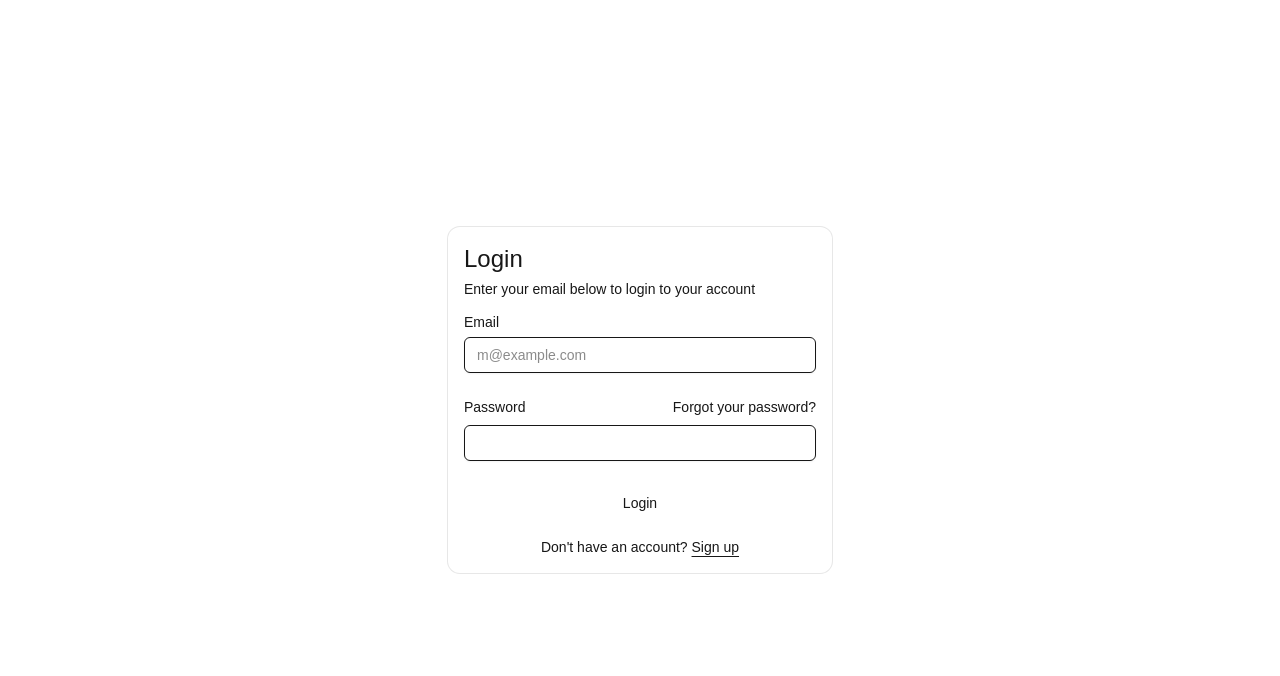
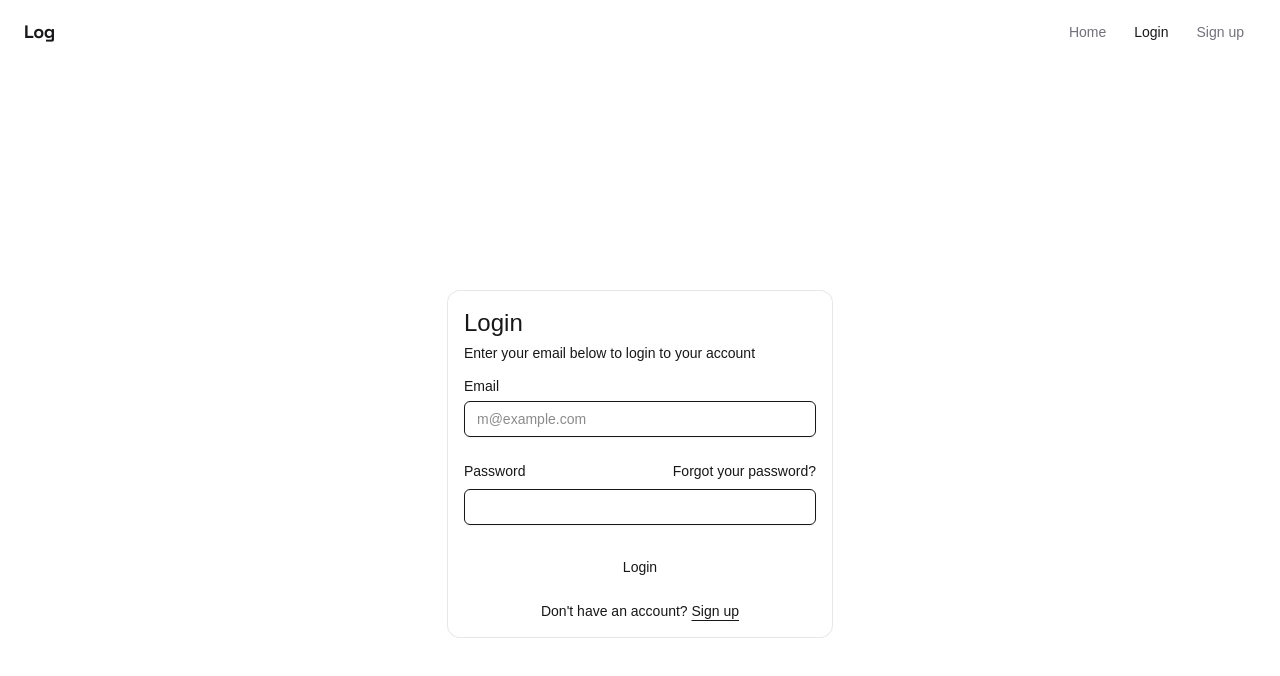
Before and after one commit to maxBRT/steam-backlog, a Next.js app: page /auth/login in a window 1280 px wide. Shown: the top 676 px of the page. Built offline with nearby package versions, Linux system fonts and the light colour scheme.

Commit message:
Add public nav for landing and auth routes.
Gives unauthenticated users Home, Login, and Sign up links via a shared (public) layout shell.

```diff
--- /dev/null
+++ b/app/(public)/auth/login/page.tsx
@@ -0,0 +1,11 @@
+import { LoginForm } from "@/components/login-form"
+
+export default function Page() {
+    return (
+        <div className="flex min-h-svh w-full items-center justify-center p-6 md:p-10">
+            <div className="w-full max-w-sm">
+                <LoginForm />
+            </div>
+        </div>
+    )
+}
--- /dev/null
+++ b/app/(public)/layout.tsx
@@ -0,0 +1,14 @@
+import { PublicNav } from "@/components/public-nav";
+
+export default function PublicLayout({
+  children,
+}: {
+  children: React.ReactNode;
+}) {
+  return (
+    <>
+      <PublicNav />
+      {children}
+    </>
+  );
+}
--- a/app/auth/login/page.tsx
+++ /dev/null
@@ -1,11 +0,0 @@
-import { LoginForm } from "@/components/login-form"
-
-export default function Page() {
-  return (
-    <div className="flex min-h-svh w-full items-center justify-center p-6 md:p-10">
-      <div className="w-full max-w-sm">
-        <LoginForm />
-      </div>
-    </div>
-  )
-}
--- /dev/null
+++ b/components/public-nav.tsx
@@ -0,0 +1,46 @@
+"use client";
+
+import Link from "next/link";
+import { usePathname } from "next/navigation";
+
+const LINKS = [
+    { href: "/", label: "Home" },
+    { href: "/auth/login", label: "Login" },
+    { href: "/auth/sign-up", label: "Sign up" },
+] as const;
+
+export function PublicNav() {
+    const pathname = usePathname();
+
+    return (
+        <header className="flex items-center justify-between px-4 py-4 sm:px-6">
+            <Link
+                href="/"
+                className="font-(family-name:--font-wordmark) text-lg font-bold tracking-tight text-zinc-900 dark:text-zinc-50"
+            >
+                Log
+            </Link>
+
+            <nav className="flex items-center gap-1">
+                {LINKS.map(({ href, label }) => {
+                    const active =
+                        href === "/" ? pathname === "/" : pathname.startsWith(href);
+
+                    return (
+                        <Link
+                            key={href}
+                            href={href}
+                            className={
+                                active
+                                    ? "rounded-lg px-3 py-1.5 text-sm font-medium text-zinc-900 dark:text-zinc-50"
+                                    : "rounded-lg px-3 py-1.5 text-sm text-zinc-500 transition-colors hover:text-zinc-900 dark:text-zinc-400 dark:hover:text-zinc-50"
+                            }
+                        >
+                            {label}
+                        </Link>
+                    );
+                })}
+            </nav>
+        </header>
+    );
+}
```
Also changed, not shown: app/(public)/auth/confirm/route.ts (renamed from app/auth/confirm/route.ts), app/(public)/auth/error/page.tsx (renamed from app/auth/error/page.tsx), app/(public)/auth/forgot-password/page.tsx (renamed from app/auth/forgot-password/page.tsx), app/(public)/auth/sign-up-success/page.tsx (renamed from app/auth/sign-up-success/page.tsx), app/(public)/auth/sign-up/page.tsx (renamed from app/auth/sign-up/page.tsx), app/(public)/auth/update-password/page.tsx (renamed from app/auth/update-password/page.tsx), app/(public)/page.tsx (renamed from app/page.tsx).
